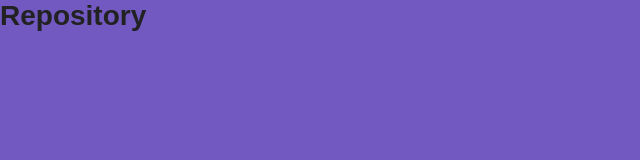
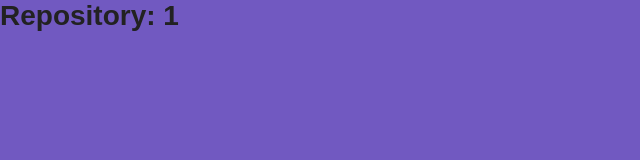
Before and after one commit to manoelrmf/show-repository, a React (Create React App) app: page /repository/1 in a window 1280 px wide. Shown: the top 160 px of the page, without its empty margins (0-640 px from the left). Built offline with nearby package versions, Linux system fonts and the light colour scheme.

Commit message:
Access repository name

```diff
--- a/src/pages/Repository/index.js
+++ b/src/pages/Repository/index.js
@@ -2,10 +2,10 @@ import React from 'react';
 
 // import { Container } from './styles';
 
-export default function Repository() {
+export default function Repository({ match }) {
   return (
     <div>
-      <h1>Repository</h1>
+      <h1>Repository: {decodeURIComponent(match.params.repository)}</h1>
     </div>
   );
 }
```
